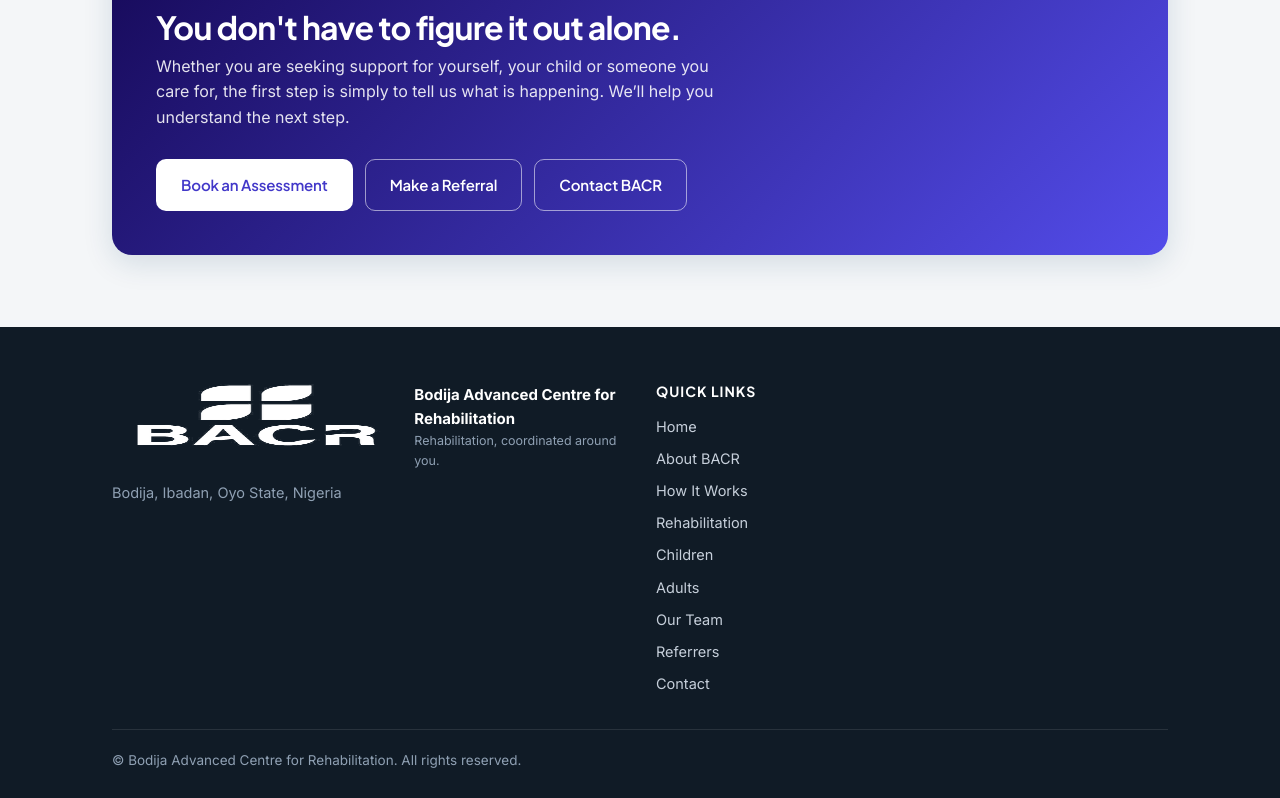
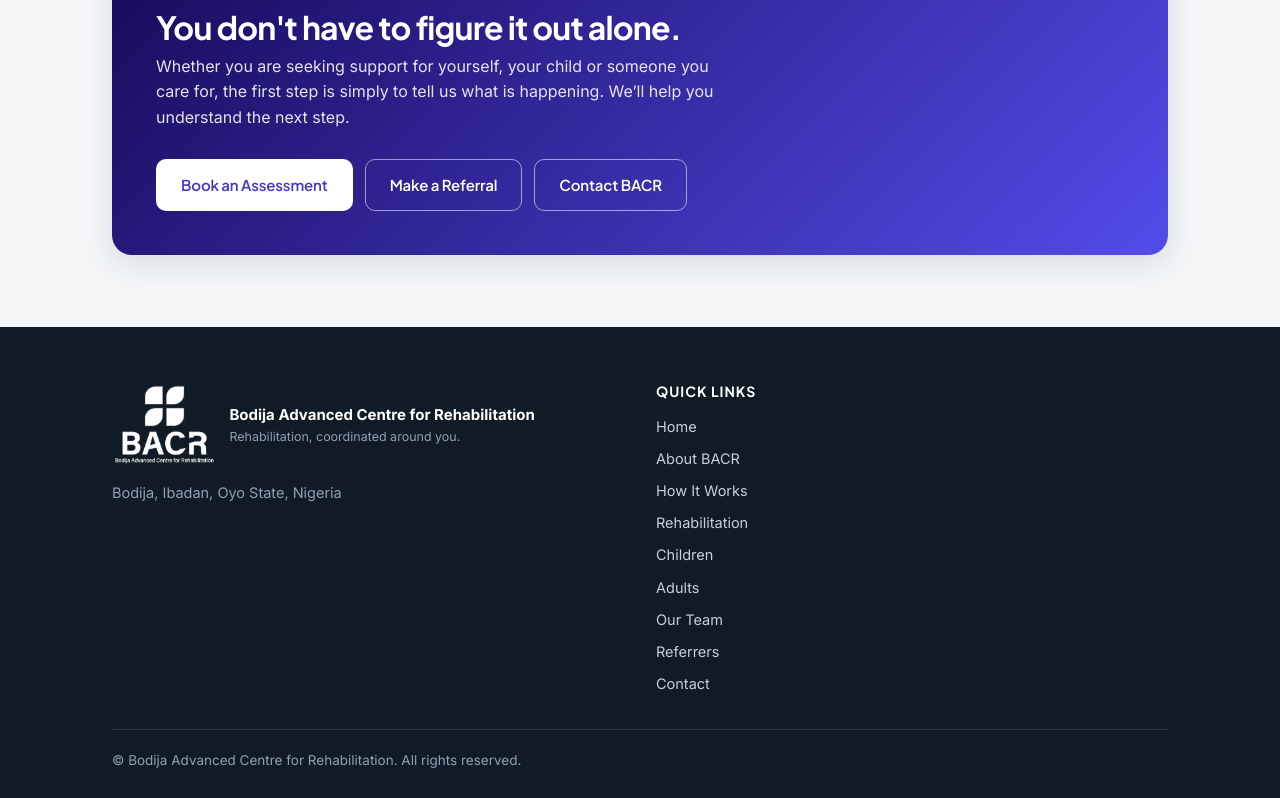
Before and after one commit to wizdormer-collab/BACR-Website, a React (Vite) app: page / in a window 1280 px wide. Shown: the part 4566-5364 px from the top of the page. Built offline with nearby package versions, Linux system fonts and the light colour scheme.

Commit message:
Restore the original footer logo lockup
Use the full white BACR lockup again at its original 84px height, restore the centred brand row, and set width:auto so the intrinsic width attribute can no longer squash it.

```diff
--- a/src/components/Footer.jsx
+++ b/src/components/Footer.jsx
@@ -14,8 +14,8 @@ export default function Footer() {
               <img
                 src={whiteLogo}
                 alt={`${brand.short} logo`}
-                width={420}
-                height={299}
+                width={320}
+                height={255}
                 loading="lazy"
                 decoding="async"
               />
--- a/src/styles/global.css
+++ b/src/styles/global.css
@@ -970,19 +970,14 @@ a.contact-item:hover {
 
 .footer-brand {
   display: flex;
-  align-items: flex-start;
-  gap: 14px;
-  margin-bottom: 10px;
+  align-items: center;
+  gap: 12px;
+  margin-bottom: 14px;
 }
 
 .footer-brand img {
-  height: 64px;
-}
-
-/* The address sits directly under the logo row, not below the browser's
-   default paragraph margin. */
-.footer-brand + p {
-  margin-top: 0;
+  height: 84px;
+  width: auto;
 }
 
 .footer-brand strong {
```
Also changed, not shown: src/assets/bacr-logo-white.webp, 1 other file (tests, documents, lock files or other folders).
